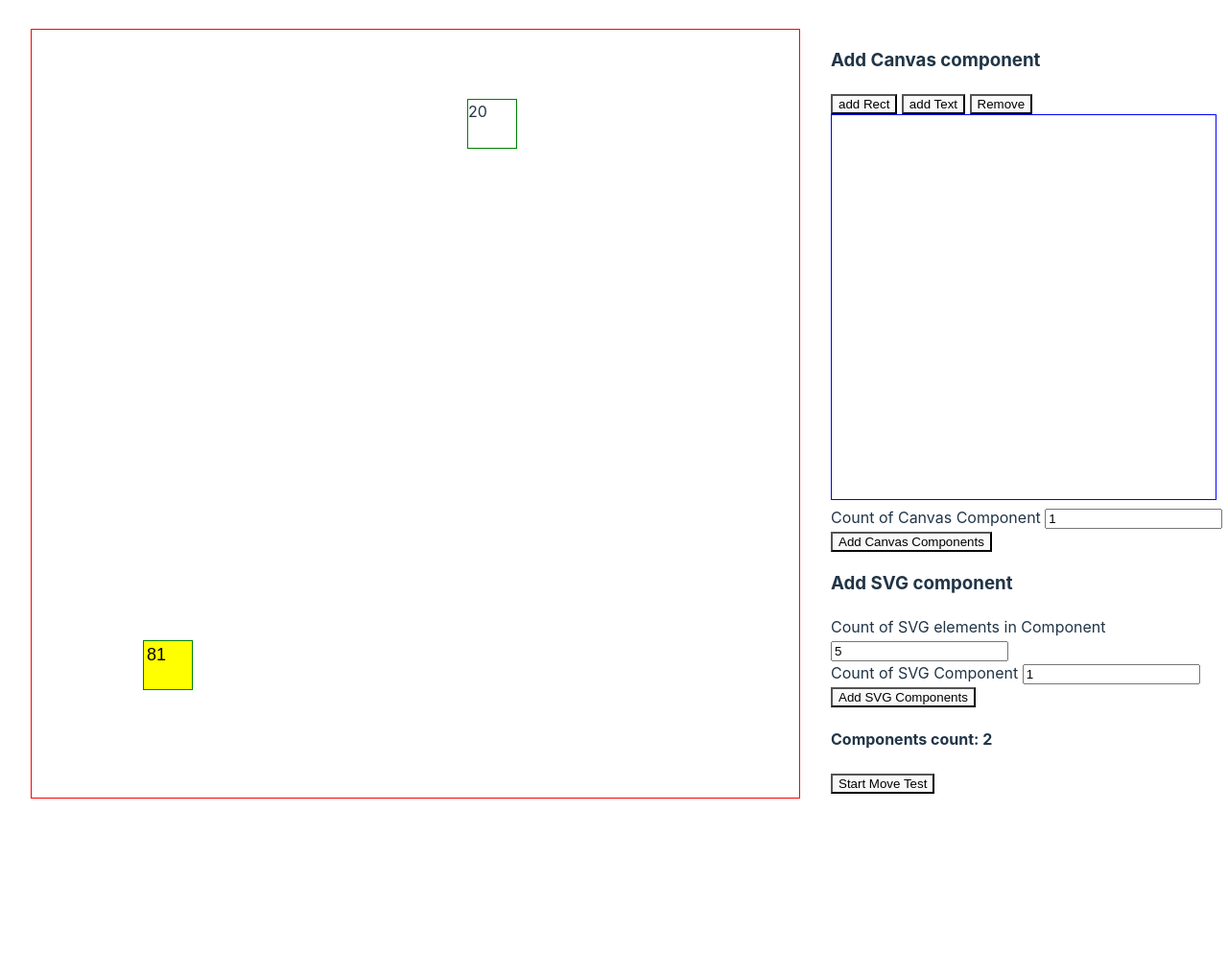
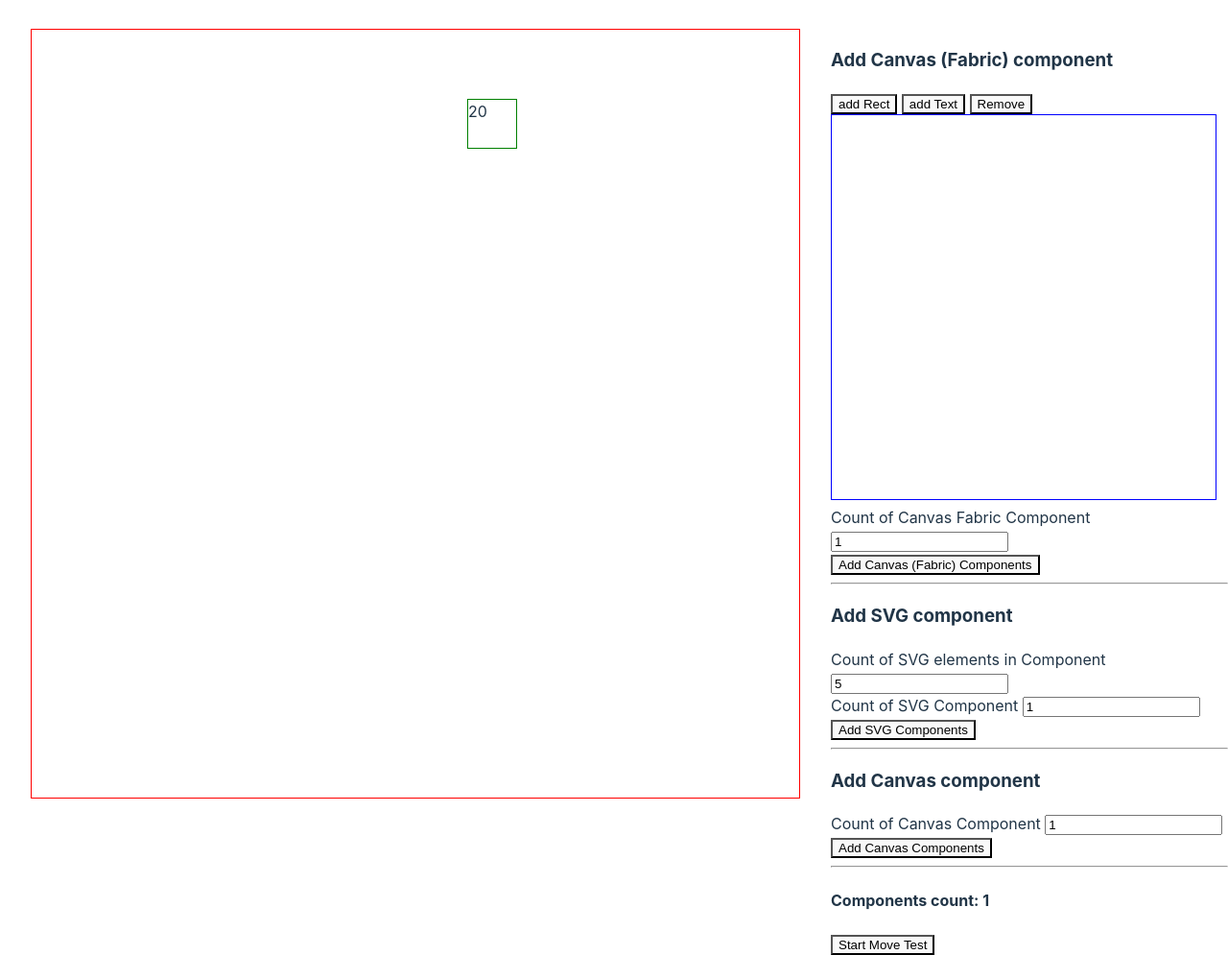
Before and after one commit to vyazadji/test_canvas, a website built with Vite: page index.html in a window 1280 px wide. Shown: the part 95-1090 px from the top of the page at 96% size. Before the commit the page ends 927 px from the top, so only its background shows below. Built offline with nearby package versions, Linux system fonts and the light colour scheme; what fabric would draw is missing.

Commit message:
enh: add multiple Canvas elements

```diff
--- a/index.html
+++ b/index.html
@@ -15,7 +15,7 @@
       </div>
       <div>
         <div id="canvasEditor">
-          <h3>Add Canvas component</h3>
+          <h3>Add Canvas (Fabric) component</h3>
           <div id="canvasEditorMenu">
             <button id="addRectButton">add Rect</button>
             <button id="addText">add Text</button>
@@ -23,11 +23,13 @@
           </div>
           <canvas id="canvasEditorWorkspace"></canvas>
           <div>
-            <span>Count of Canvas Component</span>
-            <input value="1" id="CanvasComponentsCount" />
+            <span>Count of Canvas Fabric Component</span>
+            <input value="1" id="CanvasFabricComponentsCount" />
           </div>
-          <button id="addCanvasComponents">Add Canvas Components</button>
+          <button id="addCanvasFabricComponents">Add Canvas (Fabric) Components</button>
         </div>
+        <hr/>
+
         <div>
           <h3>Add SVG component</h3>
           <div>
@@ -40,11 +42,25 @@
           </div>
           <button id="addSvgComponents">Add SVG Components</button>
         </div>
-        <p>
+        <hr/>
+
+        <div>
+          <h3>Add Canvas component</h3>
+          <div>
+            <span>Count of Canvas Component</span>
+            <input value="1" id="canvasComponentsCount" type="number"/>
+          </div>
+          <button id="addCanvasComponents">Add Canvas Components</button>
+        </div>
+
+        <hr/>
+        <div>
+          <p>
           <h4>Components count: <span id="componentCount"></span> </h4>
-        </p>
-        <div>
-          <button id="startMoveTest">Start Move Test</button>
+          </p>
+          <div>
+            <button id="startMoveTest">Start Move Test</button>
+          </div>
         </div>
       </div>
     </div>
--- a/src/CanvasEditor.ts
+++ b/src/CanvasEditor.ts
@@ -54,11 +54,11 @@ class CanvasEditor {
     }
 
     // Remove selected object on button click
-    const addComponent = document.getElementById('addCanvasComponents') as HTMLButtonElement
+    const addComponent = document.getElementById('addCanvasFabricComponents') as HTMLButtonElement
     addComponent.onclick = () => {
       const serializedCanvas = this.canvas.toObject()
 
-      const componentsCountEl = document.getElementById('CanvasComponentsCount') as HTMLInputElement
+      const componentsCountEl = document.getElementById('CanvasFabricComponentsCount') as HTMLInputElement
       const componentsCount = Number(componentsCountEl.value)
 
       console.log('add Component, serializedCanvas=>', serializedCanvas, componentsCount)
--- a/src/app.ts
+++ b/src/app.ts
@@ -31,14 +31,8 @@ class Application implements App {
 
     view.addComponent(component1)
 
-    // component2
-    const componentCanvasUI = new ComponentUICanvasClass()
-    const component2 = new ComponentClass(componentCanvasUI)
-
+    //
     const dataSource2 = new DateSourceClass()
-    component2.addSource(dataSource2)
-
-    view.addComponent(component2)
 
     // Canvas editor
     const canvasEditor = new CanvasEditor()
@@ -46,6 +40,7 @@ class Application implements App {
       for (let i = 0; i < componentsCount; i++) {
         const componentFabricCanvas = new ComponentUICanvasFabricClass(serializedCanvas)
         const component3 = new ComponentClass(componentFabricCanvas)
+
         component3.addSource(dataSource2)
         view.addComponent(component3)
       }
@@ -65,7 +60,26 @@ class Application implements App {
       for (let i = 0; i < svgComponentsCount; i++) {
         const componentSvgUI = new ComponentUISvgClass(svgElementsCount)
         const component = new ComponentClass(componentSvgUI)
+
         component.addSource(dataSource2)
+        view.addComponent(component)
+      }
+      view.start()
+    })
+
+    // Canvas components
+    const addCanvasButton = document.getElementById('addCanvasComponents') as HTMLButtonElement
+
+    addCanvasButton.addEventListener('click', () => {
+      const canvasComponentsCountEl = document.getElementById('canvasComponentsCount') as HTMLInputElement
+      const componentsCount = Number(canvasComponentsCountEl.value)
+
+      for (let i = 0; i < componentsCount; i++) {
+        const componentCanvasUI = new ComponentUICanvasClass()
+        const component = new ComponentClass(componentCanvasUI)
+
+        component.addSource(dataSource2)
+
         view.addComponent(component)
       }
       view.start()
```
